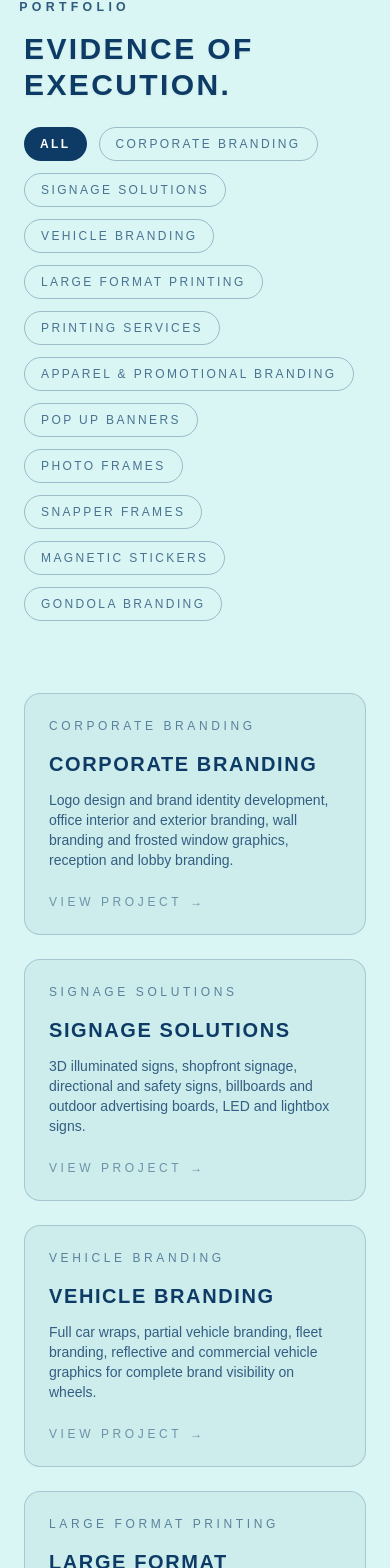
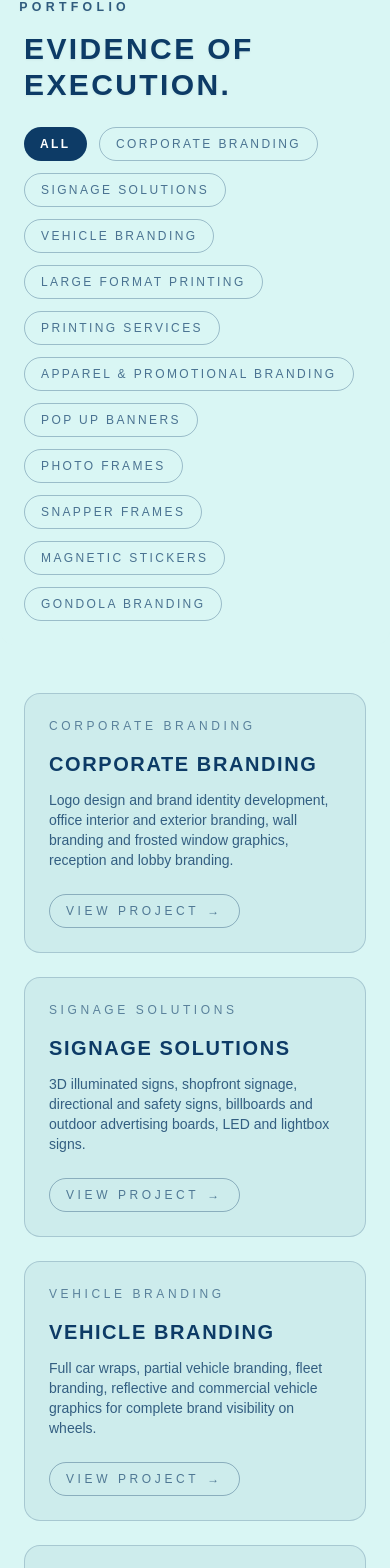
Before and after one commit to kilionrotich/Avabrands-Ltd, a React (Vite) app in the folder frontend/: page / in a window 390 px wide. Shown: the part 3214-4782 px from the top of the page. Built offline with nearby package versions, Linux system fonts and the light colour scheme.

Commit message:
feat: add animation effects for portfolio call-to-action elements and improve mobile interactions

```diff
--- a/frontend/src/components/Portfolio.jsx
+++ b/frontend/src/components/Portfolio.jsx
@@ -42,14 +42,15 @@ function Portfolio({ items, bgImage }) {
             </h2>
           </div>
           <div className="flex flex-wrap gap-3">
-            {filters.map((filter) => (
+            {filters.map((filter, index) => (
               <button
                 key={filter}
                 type="button"
                 onClick={() => setActiveFilter(filter)}
-                className={`rounded-full px-4 py-2 text-xs uppercase tracking-[0.2em] transition ${
+                style={{ animationDelay: `${index * 70}ms` }}
+                className={`portfolio-filter-chip rounded-full px-4 py-2 text-xs uppercase tracking-[0.2em] transition ${
                   activeFilter === filter
-                    ? "bg-teal-primary text-white font-bold"
+                    ? "portfolio-filter-chip-active bg-teal-primary text-white font-bold"
                     : "border border-teal-primary/30 text-teal-primary/70 hover:border-teal-primary hover:text-teal-primary"
                 }`}
               >
@@ -60,11 +61,9 @@ function Portfolio({ items, bgImage }) {
         </div>
         <div ref={gridRef} className="mt-12 grid gap-6 md:grid-cols-3">
           {filteredItems.map((item) => (
-            <button
+            <article
               key={item.id}
-              type="button"
-              onClick={() => setActiveItem(item)}
-              className="group flex h-full flex-col justify-between rounded-2xl border border-teal-primary/20 bg-teal-primary/5 p-6 text-left transition hover:border-teal-primary/60 hover:bg-teal-primary/10 hover:animate-pulse-slow"
+              className="group flex h-full flex-col justify-between rounded-2xl border border-teal-primary/20 bg-teal-primary/5 p-6 text-left transition duration-200 hover:-translate-y-1 hover:border-teal-primary/60 hover:bg-teal-primary/10 hover:animate-pulse-slow motion-reduce:hover:translate-y-0"
             >
               <div>
                 <p className="text-xs uppercase tracking-[0.3em] text-teal-primary/60">{item.category}</p>
@@ -73,15 +72,20 @@ function Portfolio({ items, bgImage }) {
                 </h3>
                 <p className="mt-3 text-sm text-teal-primary/80">{item.summary}</p>
               </div>
-              <span className="mt-6 inline-flex items-center gap-2 text-xs uppercase tracking-[0.3em] text-teal-primary/50 transition-colors duration-200 group-hover:text-teal-secondary group-focus-visible:text-teal-secondary motion-reduce:transition-none">
-                <span className="transition-transform duration-200 ease-out group-hover:-translate-y-[1px] group-focus-visible:-translate-y-[1px] motion-reduce:transition-none motion-reduce:transform-none">
+              <button
+                type="button"
+                onClick={() => setActiveItem(item)}
+                className="portfolio-view-button mt-6 inline-flex w-fit items-center gap-2 rounded-full border border-teal-primary/35 px-4 py-2 text-xs uppercase tracking-[0.3em] text-teal-primary/65 transition-all duration-200 hover:border-teal-primary hover:bg-teal-primary/10 hover:text-teal-secondary focus-visible:outline-none focus-visible:ring-2 focus-visible:ring-teal-primary/60 active:scale-[0.97] active:bg-teal-primary/15 motion-reduce:transition-none motion-reduce:active:scale-100"
+                aria-label={`View project ${item.title}`}
+              >
+                <span>
                   View Project
                 </span>
-                <span aria-hidden="true" className="transition-transform duration-[250ms] ease-out group-hover:translate-x-1.5 group-focus-visible:translate-x-1.5 motion-reduce:transition-none motion-reduce:transform-none">
+                <span aria-hidden="true" className="portfolio-cta-arrow transition-transform duration-[180ms] ease-out group-hover:translate-x-1.5 group-focus-visible:translate-x-1.5 motion-reduce:transition-none motion-reduce:transform-none">
                   →
                 </span>
-              </span>
-            </button>
+              </button>
+            </article>
           ))}
         </div>
       </div>
--- a/frontend/src/index.css
+++ b/frontend/src/index.css
@@ -165,3 +165,64 @@ html.dark .hero-backdrop {
 .btn-cta:hover {
   transform: scale(1.08);
 }
+
+@keyframes ctaArrowNudge {
+  0%, 100% {
+    transform: translateX(0);
+  }
+  50% {
+    transform: translateX(0.5rem);
+  }
+}
+
+@keyframes filterChipRise {
+  0% {
+    opacity: 0;
+    transform: translateY(8px) scale(0.96);
+  }
+  100% {
+    opacity: 1;
+    transform: translateY(0) scale(1);
+  }
+}
+
+@keyframes filterChipGlow {
+  0% {
+    box-shadow: 0 0 0 0 rgba(13, 59, 102, 0.32);
+  }
+  100% {
+    box-shadow: 0 0 0 12px rgba(13, 59, 102, 0);
+  }
+}
+
+.portfolio-filter-chip {
+  animation: filterChipRise 420ms cubic-bezier(0.2, 0.7, 0.25, 1) both;
+}
+
+.portfolio-filter-chip-active {
+  animation: filterChipRise 420ms cubic-bezier(0.2, 0.7, 0.25, 1) both, filterChipGlow 1100ms ease-out 1;
+}
+
+.portfolio-view-button {
+  -webkit-tap-highlight-color: transparent;
+}
+
+/* Mobile-first cue for touch users who don't get hover interactions */
+@media (hover: none) and (pointer: coarse) {
+  .portfolio-cta-arrow {
+    animation: ctaArrowNudge 1.15s ease-in-out infinite;
+  }
+
+  .portfolio-view-button:active .portfolio-cta-arrow {
+    animation: none;
+    transform: translateX(0.5rem);
+  }
+}
+
+@media (prefers-reduced-motion: reduce) {
+  .portfolio-filter-chip,
+  .portfolio-filter-chip-active,
+  .portfolio-cta-arrow {
+    animation: none !important;
+  }
+}
```
